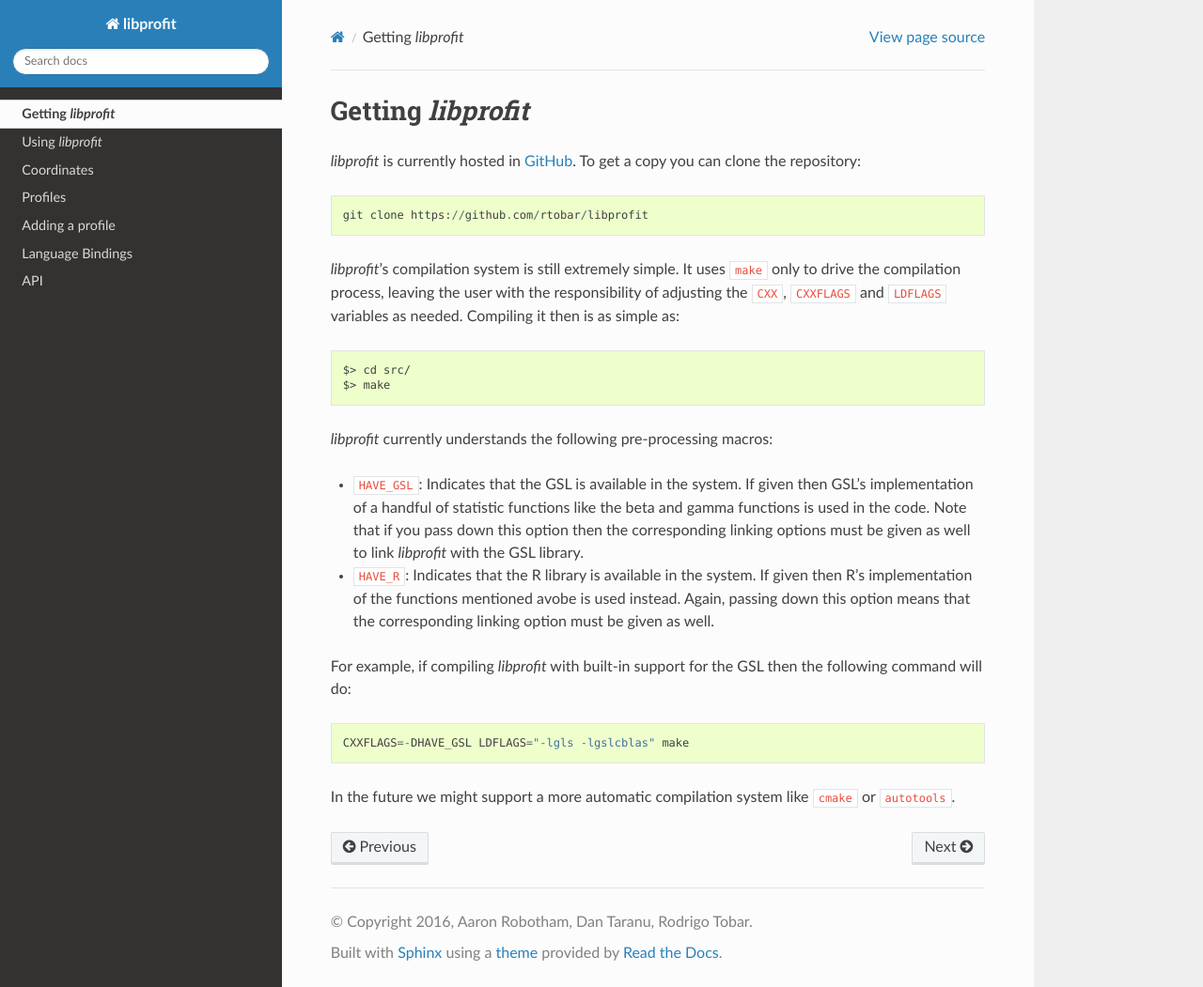
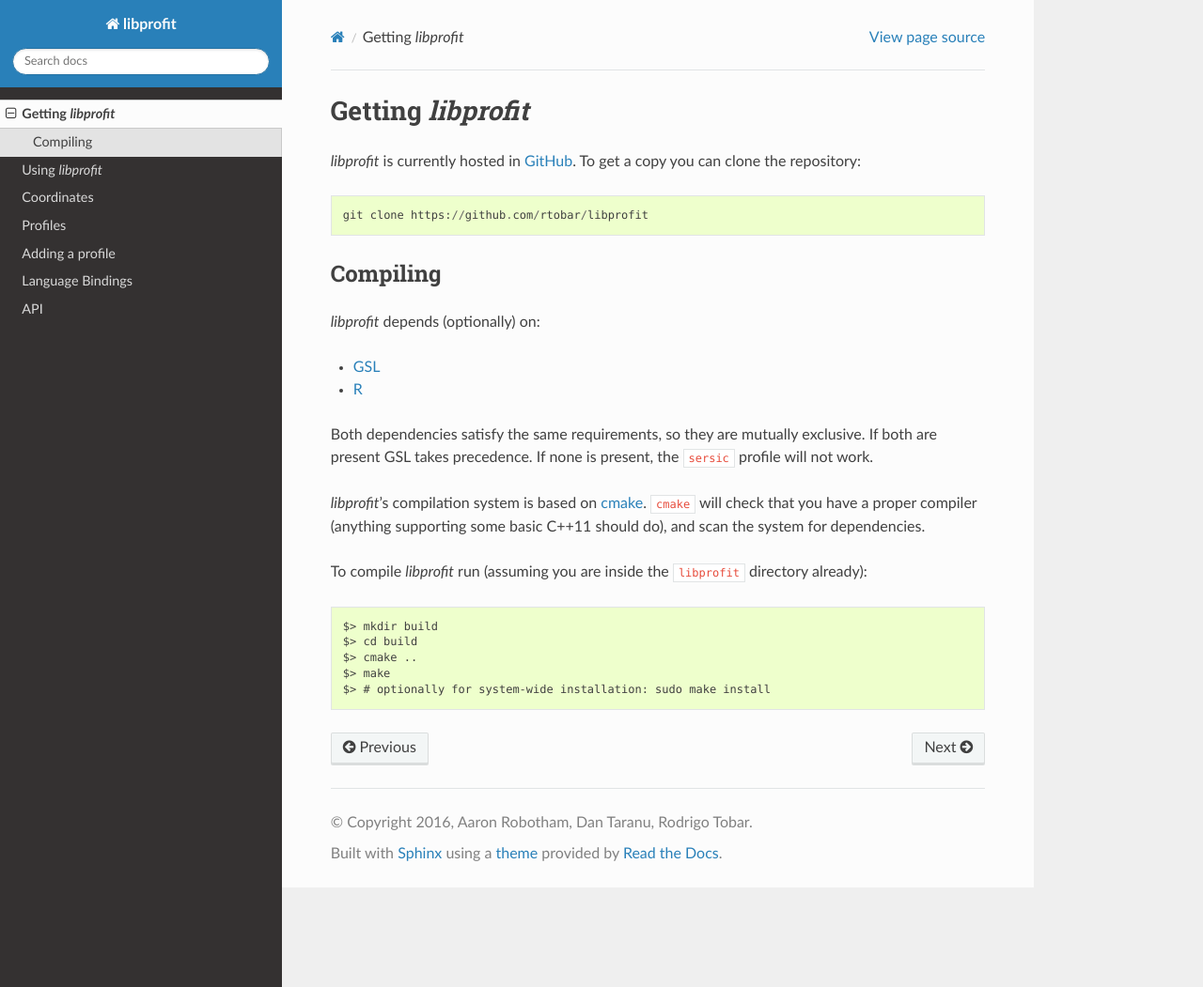
Before and after one commit to ICRAR/libprofit, a Sphinx documentation site: the page built from docs/getting.rst, in a window 1280 px wide and 1051 px high. Shown: the whole window at 94% size. Built offline with Sphinx 7.4.7 and the Read the Docs theme 2.0.0, drawn with Linux system fonts in a browser that asks for light colours.

Commit message:
Transitioning to cmake
This means we no longer use the simplistic hand-written src/Makefile, but need
to run cmake first and then generate the build system.

The new cmake approach automatically scans for GSL and R, and uses one or the
other in the correct order. The docs have been updated to show how to compile
libprofit.

Signed-off-by: Rodrigo Tobar <rtobar@icrar.org>

```diff
--- a/docs/getting.rst
+++ b/docs/getting.rst
@@ -6,33 +6,32 @@ To get a copy you can clone the repository::
 
  git clone https://github.com/rtobar/libprofit
 
-*libprofit*'s compilation system is still extremely simple.
-It uses ``make`` only to drive the compilation process,
-leaving the user with the responsibility of adjusting
-the ``CXX``, ``CXXFLAGS`` and ``LDFLAGS`` variables as needed.
-Compiling it then is as simple as::
 
- $> cd src/
+Compiling
+=========
+
+*libprofit* depends (optionally) on:
+
+* `GSL <https://www.gnu.org/software/gsl/>`_
+* `R <https://www.r-project.org/>`_
+
+Both dependencies satisfy the same requirements,
+so they are mutually exclusive.
+If both are present GSL takes precedence.
+If none is present,
+the ``sersic`` profile will not work.
+
+*libprofit*'s compilation system is based
+on `cmake <https://cmake.org/>`_.
+``cmake`` will check that you have a proper compiler
+(anything supporting some basic C++11 should do),
+and scan the system for dependencies.
+
+To compile *libprofit* run
+(assuming you are inside the ``libprofit`` directory already)::
+
+ $> mkdir build
+ $> cd build
+ $> cmake ..
  $> make
-
-*libprofit* currently understands the following pre-processing macros:
-
-* ``HAVE_GSL``: Indicates that the GSL is available in the system.
-  If given then GSL's implementation of a handful of statistic functions
-  like the beta and gamma functions is used in the code.
-  Note that if you pass down this option
-  then the corresponding linking options must be given as well
-  to link *libprofit* with the GSL library.
-* ``HAVE_R``: Indicates that the R library is available in the system.
-  If given then R's implementation of the functions mentioned avobe
-  is used instead.
-  Again, passing down this option means
-  that the corresponding linking option must be given as well.
-
-For example, if compiling *libprofit* with built-in support for the GSL
-then the following command will do::
-
- CXXFLAGS=-DHAVE_GSL LDFLAGS="-lgls -lgslcblas" make
-
-In the future we might support a more automatic compilation system
-like ``cmake`` or ``autotools``.
+ $> # optionally for system-wide installation: sudo make install
--- a/docs/structure.rst
+++ /dev/null
@@ -1,2 +0,0 @@
-Model and profiles
-==================
```
Also changed, not shown: CMakeLists.txt (added, +68 -0 lines), 3 other files.
